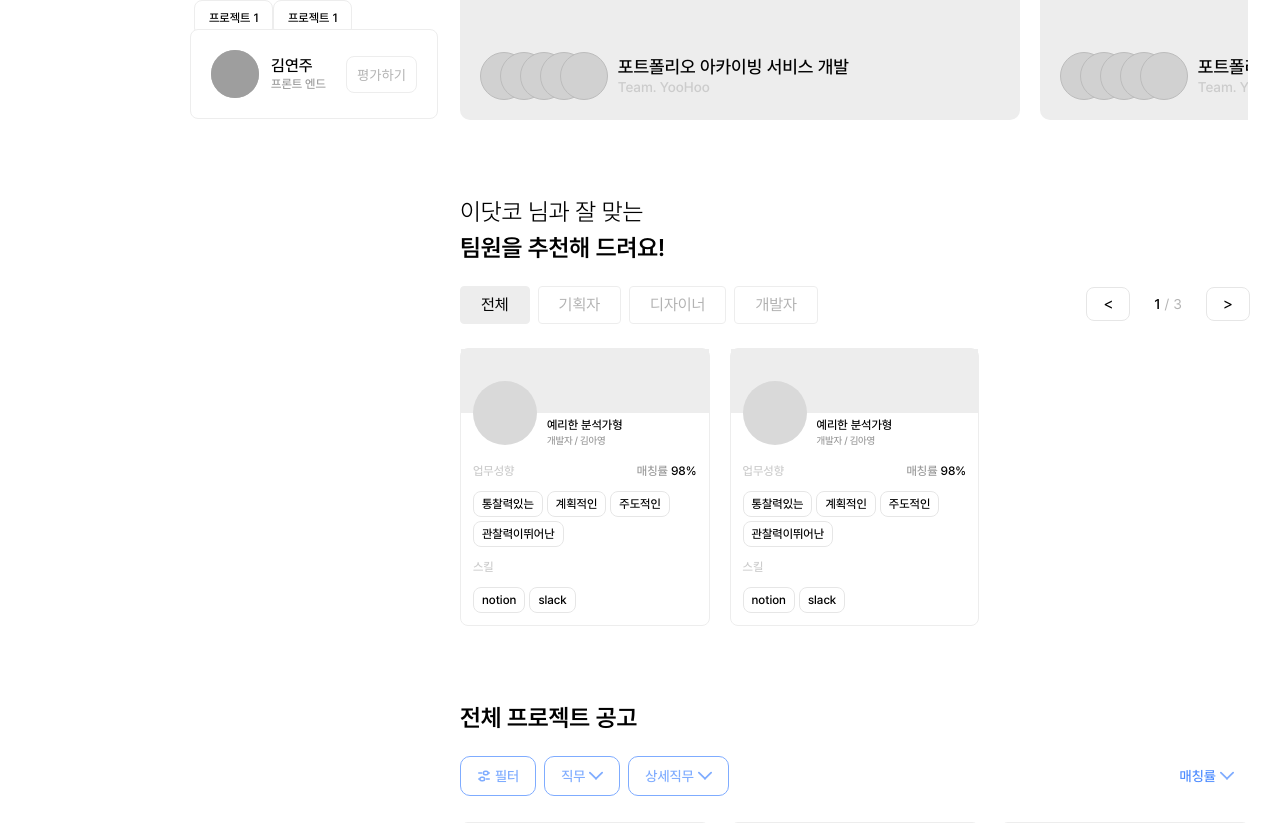
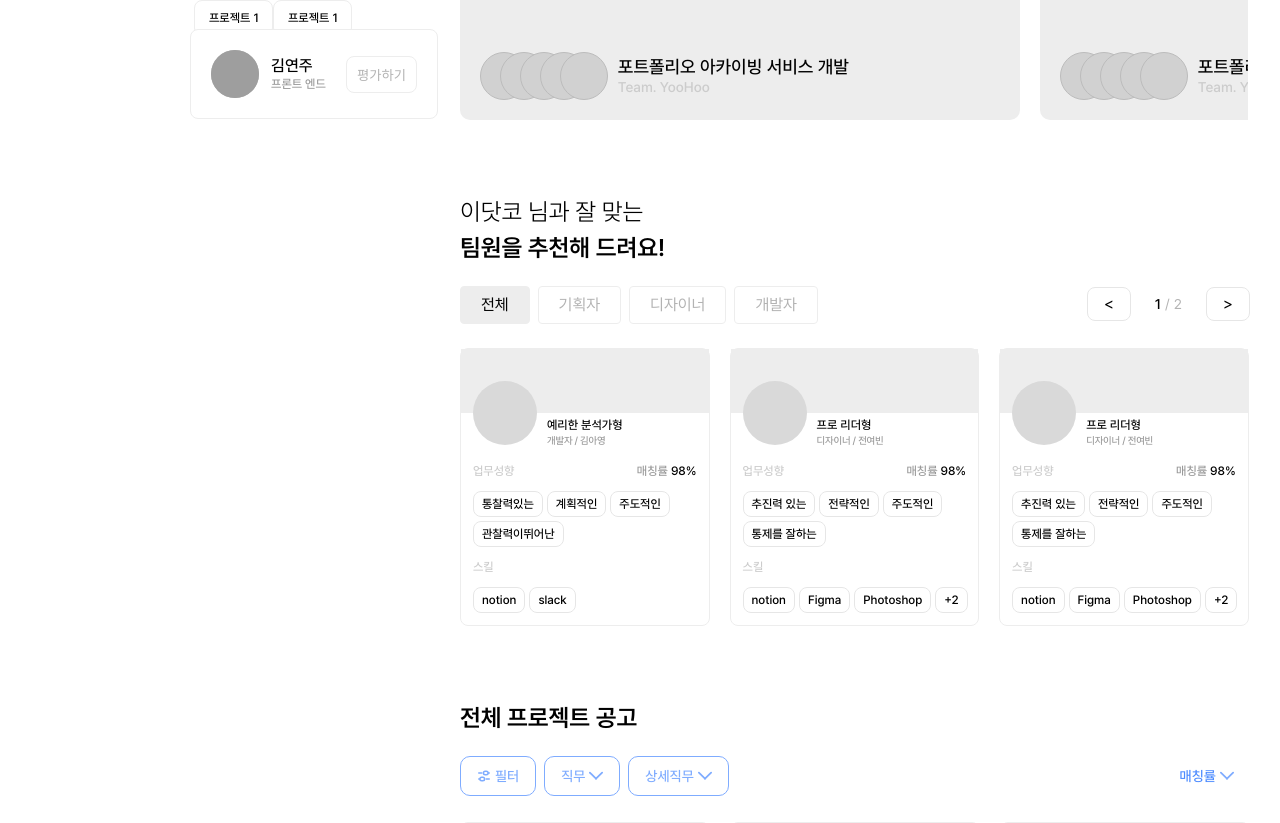
Before and after one commit to 9weeks-app-web/Team-2, a Next.js app: page /project in a window 1280 px wide. Shown: the part 498-1321 px from the top of the page. Built offline with nearby package versions, Linux system fonts and the light colour scheme; grey boxes are pictures that could not be loaded.

Commit message:
jaehyun, Feat:: Section2 / MemberCard 페이지네비게이션 기능 추가   #9

```diff
--- a/src/app/project/components/MemberCard.tsx
+++ b/src/app/project/components/MemberCard.tsx
@@ -5,7 +5,13 @@ import { B2_M_12 } from "@/styles/stylesComponents/typographyComponents";
 import React from "react";
 import styled from "styled-components";
 import Tag from "./Tag";
-const MemberCard: React.FC<Member> = ({ ...member }) => {
+
+// 한 번에 보여질 최대 스킬 수
+const MAX_SKILLS_DISPLAY = 3;
+
+const MemberCard: React.FC<Member> = ({ skills, ...member }) => {
+  const visibleSkills = skills.slice(0, MAX_SKILLS_DISPLAY);
+  const remainingSkillsCount = skills.length - MAX_SKILLS_DISPLAY;
   return (
     <MemberContainer>
       <ImgContainer></ImgContainer>
@@ -38,9 +44,12 @@ const MemberCard: React.FC<Member> = ({ ...member }) => {
           <B2_M_12 className="neutral20">스킬</B2_M_12>
           <SkillContainer>
             {/* @TODO 범위 초과시  외 몇명 구현해야됨 */}
-            {member.skills.map((tag) => {
+            {visibleSkills.map((tag) => {
               return <Tag text={tag} />;
             })}
+            {remainingSkillsCount > 0 && (
+              <Tag text={`+${remainingSkillsCount}`} />
+            )}
           </SkillContainer>
         </InfoContainer>
       </ProfileContainer>
--- a/src/app/project/components/Section/SectionMemberRecomm.tsx
+++ b/src/app/project/components/Section/SectionMemberRecomm.tsx
@@ -2,8 +2,6 @@ import React, { useState } from "react";
 import styled from "styled-components";
 import SectionHeader from "../../../../components/Section/SectionHeader";
 import MemberCard from "../MemberCard";
-
-
 
 // MemberCard 데이터 배열 예시(가정)
 const membersData: Member[] = [
@@ -21,11 +19,31 @@ const membersData: Member[] = [
     id: 2,
     avatarImage: "",
     coverImage: "",
-    name: "김아영",
-    type: "예리한 분석가형",
-    role: "개발자",
-    workTendency: ["통찰력있는", "계획적인", "주도적인", "관찰력이뛰어난"],
-    skills: ["notion", "slack"],
+    name: "전여빈",
+    type: "프로 리더형",
+    role: "디자이너",
+    workTendency: ["추진력 있는", "전략적인", "주도적인", "통제를 잘하는"],
+    skills: ["notion", "Figma", "Photoshop", "React", "여러가지"],
+  },
+  {
+    id: 3,
+    avatarImage: "",
+    coverImage: "",
+    name: "전여빈",
+    type: "프로 리더형",
+    role: "디자이너",
+    workTendency: ["추진력 있는", "전략적인", "주도적인", "통제를 잘하는"],
+    skills: ["notion", "Figma", "Photoshop", "React", "여러가지"],
+  },
+  {
+    id: 4,
+    avatarImage: "",
+    coverImage: "",
+    name: "전여빈",
+    type: "프로 리더형",
+    role: "디자이너",
+    workTendency: ["추진력 있는", "전략적인", "주도적인", "통제를 잘하는"],
+    skills: ["notion", "Figma", "Photoshop", "React", "여러가지"],
   },
 ];
 
@@ -67,9 +85,16 @@ const SectionMemberRecomm = () => {
     (currentPage + 1) * CARDS_PER_PAGE
   );
 
+  const firstPage = 1;
+  const totalPage = Math.floor(membersData.length / 3 + 1);
+
   // 페이지 변경 함수
   const goToNextPage = () => {
-    setCurrentPage((prev) => prev + 1);
+    console.log(totalPage);
+    setCurrentPage((prev) => {
+      // 현재 페이지가 총 페이지 수보다 작을 경우에만 다음 페이지로 이동
+      return prev < totalPage - 1 ? prev + 1 : prev;
+    });
   };
 
   const goToPrevPage = () => {
@@ -83,6 +108,10 @@ const SectionMemberRecomm = () => {
         headerText2={"팀원을 추천해 드려요!"}
         seeMoreHref={""}
         categoryList={categoryList}
+        goToNextPage={goToNextPage}
+        goToPrevPage={goToPrevPage}
+        currentPage={currentPage}
+        totalPage={Math.floor(membersData.length / 3 + 1)}
       ></SectionHeader>
       <ContentContainer>
         {currentMembers.map((member: Member) => (
--- a/src/app/project/types/SectionHeader.props.ts
+++ b/src/app/project/types/SectionHeader.props.ts
@@ -3,5 +3,9 @@ interface SectionHeaderProps {
   headerText2: string;
   seeMoreHref: string;
   categoryList?: Category[];
+  currentPage: number;
+  totalPage: number;
   filterList?: Filter[];
+  goToNextPage: () => void;
+  goToPrevPage: () => void;
 }
--- a/src/components/Section/PageNavController.tsx
+++ b/src/components/Section/PageNavController.tsx
@@ -5,16 +5,29 @@ import {
 } from "@/styles/stylesComponents/typographyComponents";
 import React from "react";
 import styled from "styled-components";
-const PageNavController = () => {
+
+interface PageNavControllerProps {
+  goToNextPage: () => void;
+  goToPrevPage: () => void;
+  currentPage: number;
+  totalPage: number;
+}
+
+const PageNavController: React.FC<PageNavControllerProps> = ({
+  goToNextPage,
+  goToPrevPage,
+  currentPage,
+  totalPage,
+}) => {
   return (
     <PageNavContainer>
-      <Btn>{"<"}</Btn>
+      <Btn onClick={goToPrevPage}>{"<"}</Btn>
       <TextBox>
-        <B2_M_14>1</B2_M_14>
+        <B2_M_14>{currentPage + 1}</B2_M_14>
         <B2_R_14 className="gray">/</B2_R_14>
-        <B2_R_14 className="gray">3</B2_R_14>
+        <B2_R_14 className="gray">{totalPage}</B2_R_14>
       </TextBox>
-      <Btn>{">"}</Btn>
+      <Btn onClick={goToNextPage}>{">"}</Btn>
     </PageNavContainer>
   );
 };
--- a/src/components/Section/SectionHeader.tsx
+++ b/src/components/Section/SectionHeader.tsx
@@ -16,7 +16,11 @@ const SectionHeader = ({
   headerText2,
   seeMoreHref,
   categoryList,
+  currentPage,
+  totalPage,
   filterList,
+  goToNextPage,
+  goToPrevPage,
 }: SectionHeaderProps) => {
   return (
     <>
@@ -32,7 +36,12 @@ const SectionHeader = ({
       {categoryList ? (
         <MenuPanelContainer>
           <Category categoryList={categoryList}></Category>
-          <PageNavController></PageNavController>
+          <PageNavController
+            goToNextPage={goToNextPage}
+            goToPrevPage={goToPrevPage}
+            currentPage={currentPage}
+            totalPage={totalPage}
+          />
         </MenuPanelContainer>
       ) : null}
 
```
Also changed, not shown: src/app/project/types/Member.ts (+2 -6 lines).
